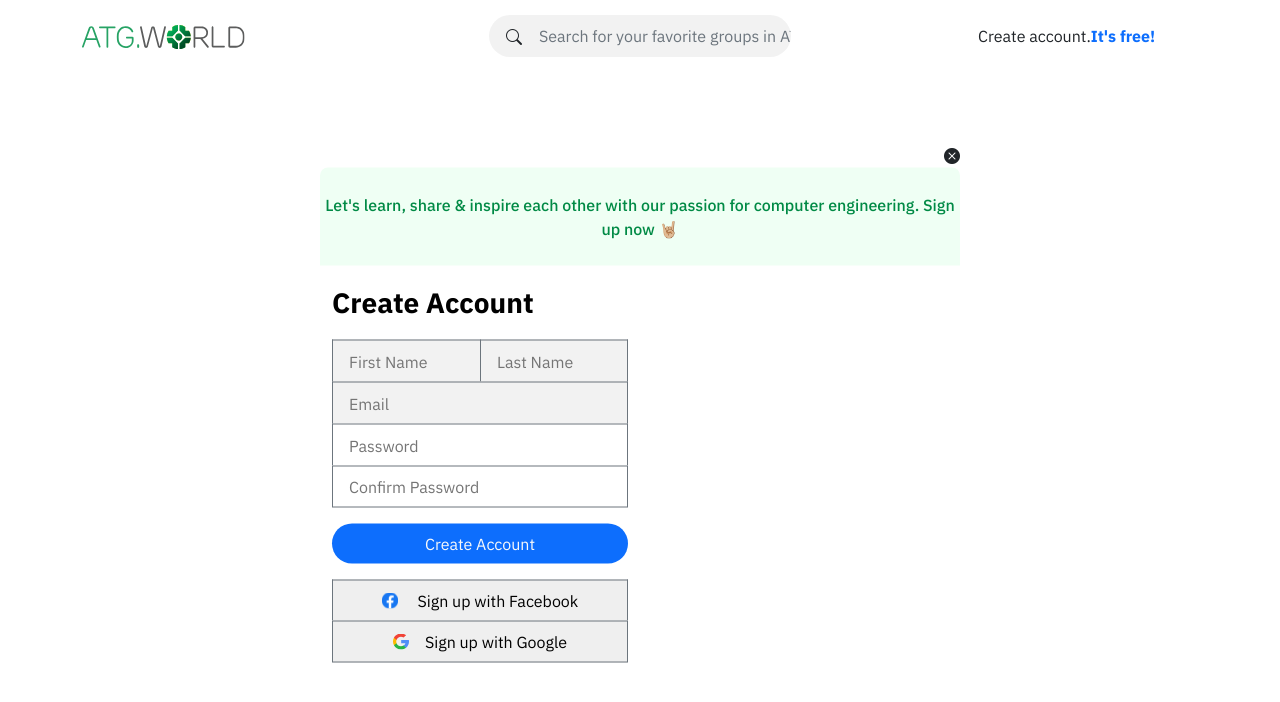
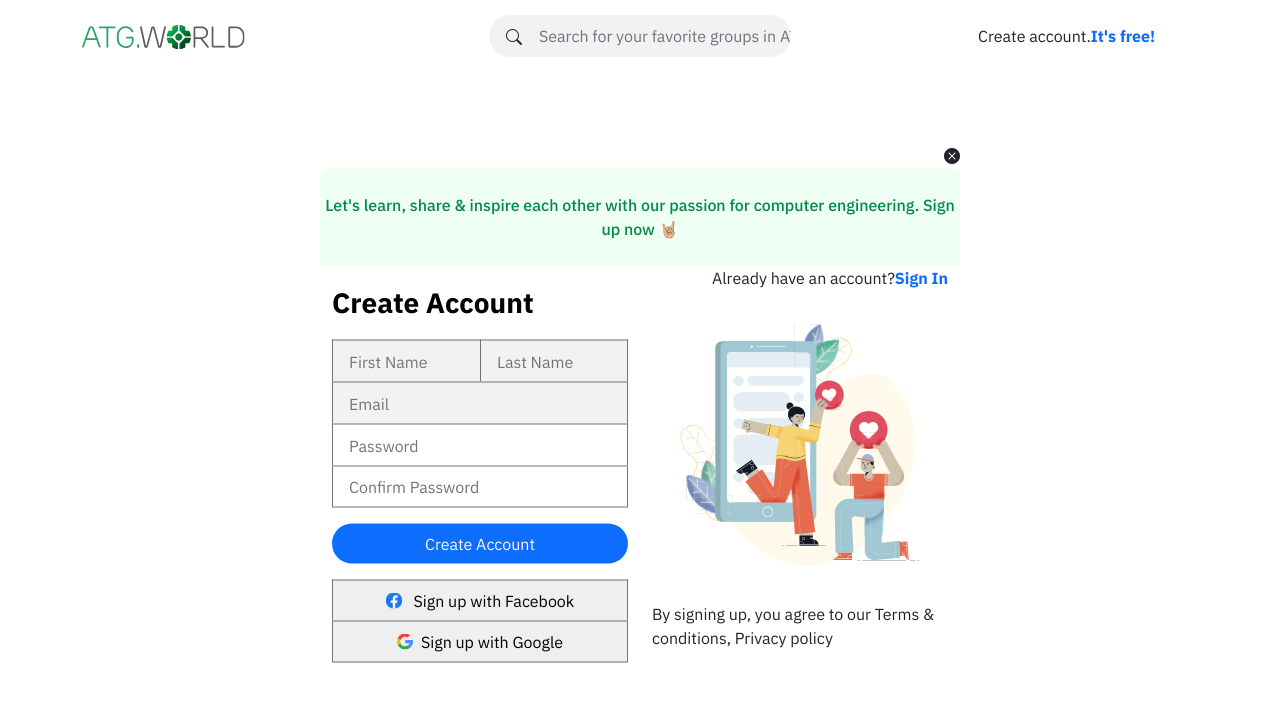
Before and after one commit to SHIVENDRA8004/ATG_Task_1, a React (Create React App) app: page / in a window 1280 px wide. Both pictures are taken after a click on the element "It's free!". Shown: the top 702 px of the page. Built offline with nearby package versions, Linux system fonts and the light colour scheme.

Commit message:
2nd half of registration

```diff
--- a/src/components/Layouts/Register.js
+++ b/src/components/Layouts/Register.js
@@ -1,5 +1,6 @@
 import fbLogo from "../../assets/fbLogo.svg";
 import googleLogo from "../../assets/googleLogo.svg";
+import illustration from "../../assets/atg_illustration.svg";
 const Register = (props) => {
   const showModal = props.showModal;
   return (
@@ -69,18 +70,30 @@ const Register = (props) => {
                 </div>
                 <div className="row">
                   <button className="col-12 border border-bottom-0 border-secondary p-2">
-                    <img className="pe-3 pb-1" src={fbLogo} alt="Logo" /> Sign up with Facebook
+                    <img className="pe-2 pb-1" src={fbLogo} alt="Logo" /> Sign up with Facebook
                   </button>
                 </div>
                 <div className="row">
                   <button className="col-12 border border-secondary p-2 ">
-                    <img className="pe-3 pb-1" src={googleLogo} alt="Logo" />
+                    <img className="pe-2 pb-1" src={googleLogo} alt="Logo" />
                     Sign up with Google
                   </button>
                 </div>
               </div>
             </div>
-            <div className="col-6"></div>
+            <div className=" container-fluid col-6">
+              <div className="row text-end">
+                <p className="col-12">
+                  Already have an account?<span className="text-primary fw-bold cursor-pointer">Sign In</span>
+                </p>
+              </div>
+              <div className="row">
+                <img className="col-12" src={illustration} alt="Illustration" />
+              </div>
+              <div className="row">
+                <p className="col-12">By signing up, you agree to our Terms & conditions, Privacy policy</p>
+              </div>
+            </div>
           </div>
         </div>
       </div>
```
Also changed, not shown: src/assets/atg_illustration.svg (added).
